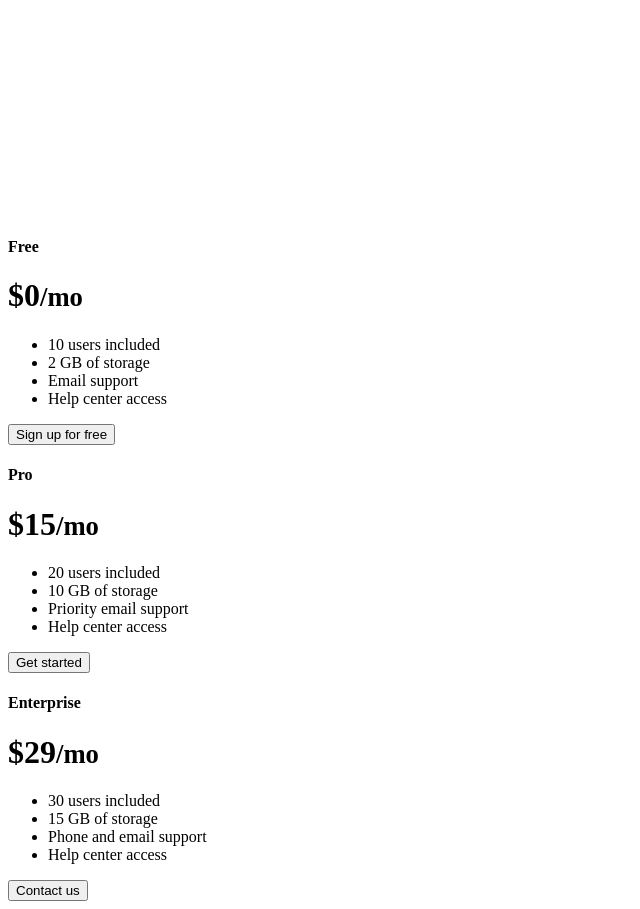
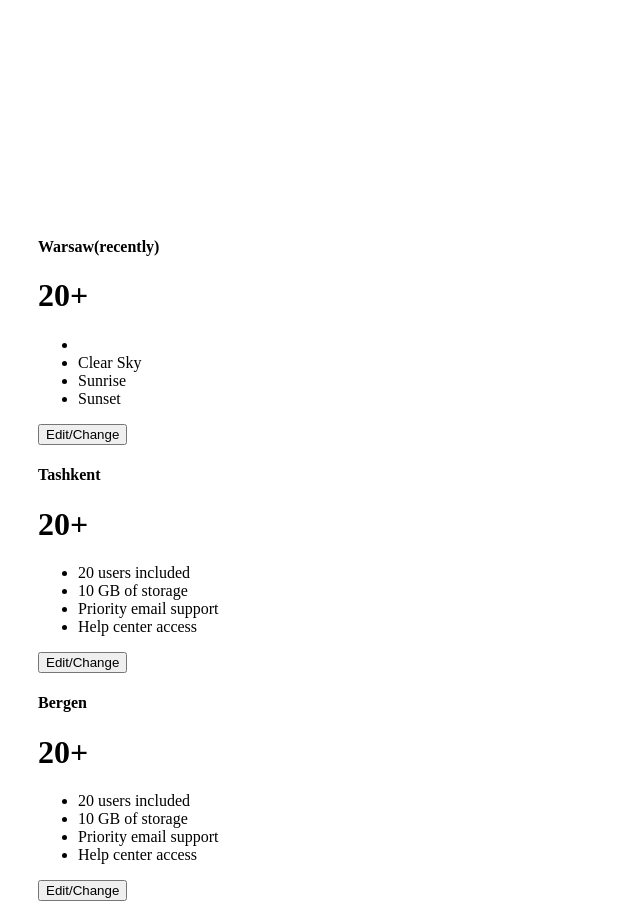
Before and after one commit to HusanboyUs/UWeather, a Django app: template weather/templates/weather/model.html in a window 1280 px wide. Shown: the part 522-1431 px from the top of the page, without its empty margins (0-640 px from the left). Run offline with Django 3.2, Linux system fonts and the light colour scheme; the template is opened without the code that fills it, so the values that code supplies are empty.

Commit message:
added style

```diff
--- a/weather/templates/weather/model.html
+++ b/weather/templates/weather/model.html
@@ -24,66 +24,64 @@
         }
       }
     </style>
-
-
-    <!-- Custom styles for this template -->
-    <link href="pricing.css" rel="stylesheet">
   </head>
   <body>
   <main>
-    <div class="row row-cols-1 row-cols-md-3 mb-3 text-center style="width: 18rem;">
-      <div class="col">
-        <div class="card mb-4 rounded-3 shadow-sm">
+
+    <div class="row row-cols-1 row-cols-md-3 mb-3 text-center" >
+      <div class="col"  >
+        <div class="card mb-4 rounded-3 shadow-sm" style="margin-left:30px; margin-right:30px;">
           <div class="card-header py-3">
-            <h4 class="my-0 fw-normal">Free</h4>
+            <h4 class="my-0 fw-normal">Warsaw(recently)</h4>
           </div>
           <div class="card-body">
-            <h1 class="card-title pricing-card-title">$0<small class="text-muted fw-light">/mo</small></h1>
+            <h1 class="card-title pricing-card-title">20+</h1>
             <ul class="list-unstyled mt-3 mb-4">
-              <li>10 users included</li>
-              <li>2 GB of storage</li>
-              <li>Email support</li>
-              <li>Help center access</li>
+              <li></li>
+              <li>Clear Sky</li>
+              <li>Sunrise</li>
+              <li>Sunset</li>
             </ul>
-            <button type="button" class="w-100 btn btn-lg btn-outline-primary">Sign up for free</button>
+            <button type="button" class="w-100 btn btn-lg btn-outline-primary">Edit/Change</button>
           </div>
         </div>
       </div>
-      <div class="col">
-        <div class="card mb-4 rounded-3 shadow-sm">
+      <div class="col" >
+        <div class="card mb-4 rounded-3 shadow-sm " style="margin-left:30px; margin-right:30px;">
           <div class="card-header py-3">
-            <h4 class="my-0 fw-normal">Pro</h4>
+            <h4 class="my-0 fw-normal">Tashkent</h4>
           </div>
           <div class="card-body">
-            <h1 class="card-title pricing-card-title">$15<small class="text-muted fw-light">/mo</small></h1>
+            <h1 class="card-title pricing-card-title">20+</h1>
             <ul class="list-unstyled mt-3 mb-4">
               <li>20 users included</li>
               <li>10 GB of storage</li>
               <li>Priority email support</li>
               <li>Help center access</li>
             </ul>
-            <button type="button" class="w-100 btn btn-lg btn-primary">Get started</button>
+            <button type="button" class="w-100 btn btn-lg btn-outline-primary">Edit/Change</button>
           </div>
         </div>
       </div>
       <div class="col">
-        <div class="card mb-4 rounded-3 shadow-sm border-primary">
-          <div class="card-header py-3 text-white bg-primary border-primary">
-            <h4 class="my-0 fw-normal">Enterprise</h4>
+        <div class="card mb-4 rounded-3 shadow-sm " style="margin-left:30px; margin-right:30px;">
+          <div class="card-header py-3">
+            <h4 class="my-0 fw-normal">Bergen</h4>
           </div>
           <div class="card-body">
-            <h1 class="card-title pricing-card-title">$29<small class="text-muted fw-light">/mo</small></h1>
+            <h1 class="card-title pricing-card-title">20+</h1>
             <ul class="list-unstyled mt-3 mb-4">
-              <li>30 users included</li>
-              <li>15 GB of storage</li>
-              <li>Phone and email support</li>
+              <li>20 users included</li>
+              <li>10 GB of storage</li>
+              <li>Priority email support</li>
               <li>Help center access</li>
             </ul>
-            <button type="button" class="w-100 btn btn-lg btn-primary">Contact us</button>
+            <button type="button" class="w-100 btn btn-lg btn-outline-primary">Edit/Change</button>
           </div>
         </div>
       </div>
     </div>
+
   </main>
 
 
```
Also changed, not shown: weather/forms.py (added, +9 -0 lines), weather/templates/weather/index.html (+17 -4 lines), weather/views.py (+21 -18 lines), db.sqlite3.
